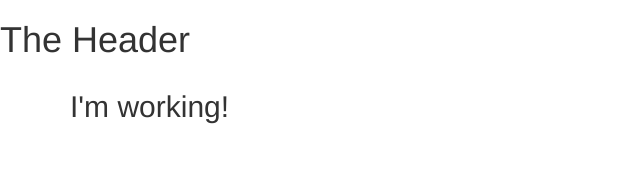
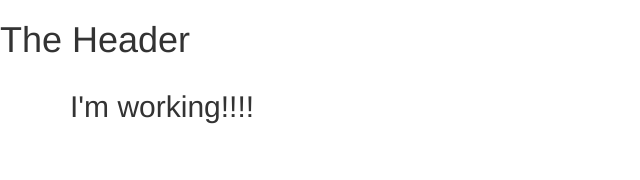
Before and after one commit to Alaaadel20/Recipes-App, an Angular app: page / in a window 1280 px wide. Shown: the top 180 px of the page, without its empty margins (0-640 px from the left). Built offline with nearby package versions, Linux system fonts and the light colour scheme.

Commit message:
test push commit

```diff
--- a/src/app/app.component.html
+++ b/src/app/app.component.html
@@ -2,7 +2,7 @@
 <div class="container">
   <div class="row">
     <div class="col-md-12">
-      <h2>I'm working!</h2>
+      <h2>I'm working!!!!</h2>
     </div>
   </div>
 </div>
```
